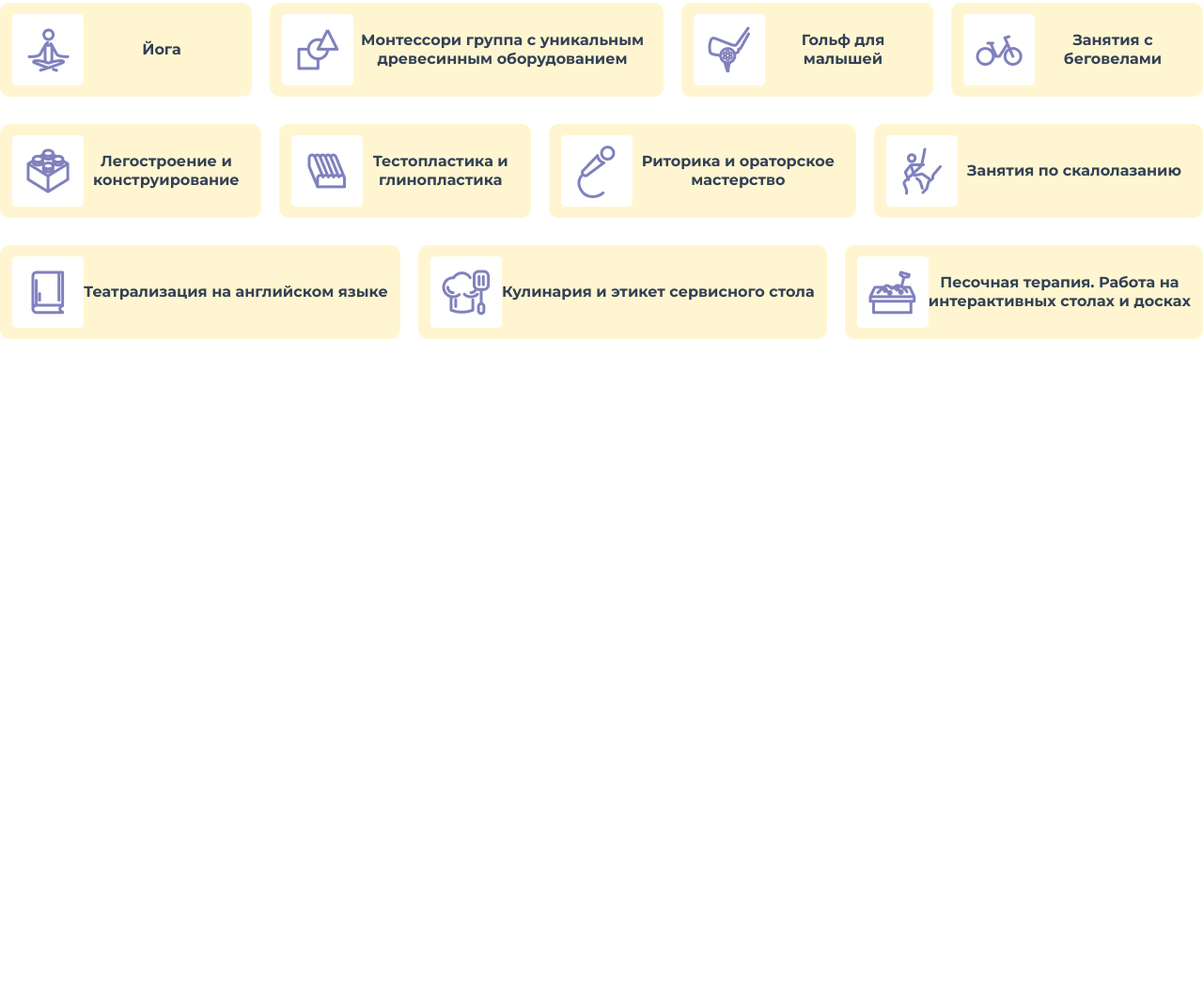
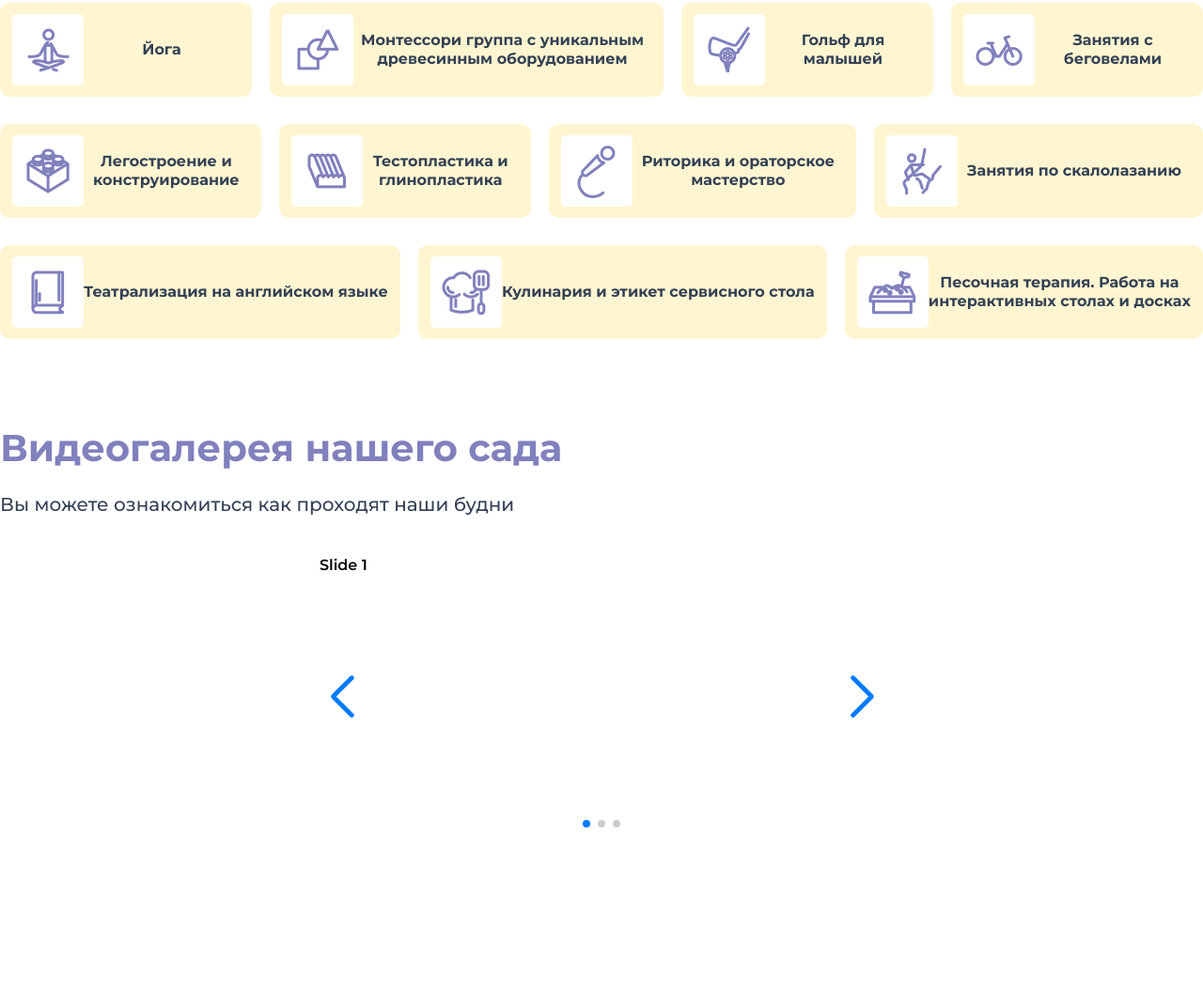
Before and after one commit to Rinakae/KidsStory, a website with bundled scripts: page index.html in a window 1280 px wide. Shown: the part 1756-2809 px from the top of the page at 94% size. Before the commit the page ends 2117 px from the top, so only its background shows below. Built offline with nearby package versions, Linux system fonts and the light colour scheme; files whose address does not match are found by name.

Commit message:
create videogalley

```diff
--- a/index.html
+++ b/index.html
@@ -9,8 +9,13 @@
   <link rel="preconnect" href="https://fonts.gstatic.com" crossorigin>
   <link href="https://fonts.googleapis.com/css2?family=Montserrat:wght@500;600;700&display=swap" rel="stylesheet">
   <link rel="icon" href="assets/img/icons8-idea-arcade-32.png">
+  <link
+  rel="stylesheet"
+  href="https://cdn.jsdelivr.net/npm/swiper@9/swiper-bundle.min.css"/>
   <link rel="stylesheet" href="css/style.css">
+  <script src="https://cdn.jsdelivr.net/npm/swiper@9/swiper-bundle.min.js" ></script>
   <script src="./dist/main.js" defer></script>
+
 </head>
 <body>
   <header class="header">
@@ -328,5 +333,36 @@
   </section>
   <!-- /.addservices -->
 
+  <section class="videogallery">
+    <div class="videogallery__container container">
+      <div class="videogalery__wrapper">
+        <h2 class="videogallery__title">Видеогалерея нашего сада</h2>
+        <p class="videogallery__subtitle">Вы можете ознакомиться как проходят наши будни</p>
+        <div class="videogallery__video-slider">
+          <!-- Slider main container -->
+          <div class="swiper">
+            <!-- Additional required wrapper -->
+            <div class="swiper-wrapper">
+              <!-- Slides -->
+              <div class="swiper-slide">Slide 1</div>
+              <div class="swiper-slide">Slide 2</div>
+              <div class="swiper-slide">Slide 3</div>
+              ...
+            </div>
+            <!-- If we need pagination -->
+            <div class="swiper-pagination"></div>
+
+            <!-- If we need navigation buttons -->
+            <div class="swiper-button-prev"></div>
+            <div class="swiper-button-next"></div>
+
+          </div>
+        </div>
+      </div>
+      <!-- /.videogalery__wrapper -->
+    </div>
+  </section>
+  <!-- /.videogallery -->
+
 </body>
 </html>
--- a/package.json
+++ b/package.json
@@ -12,5 +12,8 @@
   "devDependencies": {
     "webpack": "^5.74.0",
     "webpack-cli": "^4.10.0"
+  },
+  "dependencies": {
+    "swiper": "^9.3.2"
   }
 }
--- a/sass/_settings.sass
+++ b/sass/_settings.sass
@@ -23,3 +23,12 @@ ul
   src: url(/assets/fonts/GothamPro-Medium.ttf)
   font-weight: 400
   font-style: normal
+h1, h2, p
+  margin: 0
+  padding: 0
+h2
+  margin: 0
+  font-weight: 700
+  font-size: 40px
+  line-height: 49px
+  color: #8081BD
--- /dev/null
+++ b/sass/_videogallery.sass
@@ -0,0 +1,19 @@
+.videogallery
+  &__container
+    max-width: 1420px
+    padding-top: 91px
+    padding-bottom: 160px
+  &__title
+    margin-bottom: 24px
+  &__subtitle
+    margin-bottom: 44px
+    font-family: 'Montserrat'
+    font-style: normal
+    font-weight: 500
+    font-size: 20px
+    line-height: 24px
+    color: #334155
+
+.swiper
+  width: 600px
+  height: 300px
--- a/sass/style.sass
+++ b/sass/style.sass
@@ -6,3 +6,4 @@
 @import 'services'
 @import 'questions'
 @import 'addservices'
+@import 'videogallery'
--- a/src/index.js
+++ b/src/index.js
@@ -0,0 +1,4 @@
+
+  import videoSlider from './modules/videoSlider';
+
+  videoSlider();
--- /dev/null
+++ b/src/modules/videoSlider.js
@@ -0,0 +1,24 @@
+ const videoSlider = new Swiper('.swiper', {
+  // Optional parameters
+
+  loop: true,
+
+  // If we need pagination
+  pagination: {
+    el: '.swiper-pagination',
+
+  },
+
+  // Navigation arrows
+  navigation: {
+    nextEl: '.swiper-button-next',
+    prevEl: '.swiper-button-prev',
+  },
+
+  // And if we need scrollbar
+  scrollbar: {
+    el: '.swiper-scrollbar',
+  },
+});
+
+export default videoSlider;
```
Also changed, not shown: css/style.css, dist/main.js, 1 other file.
